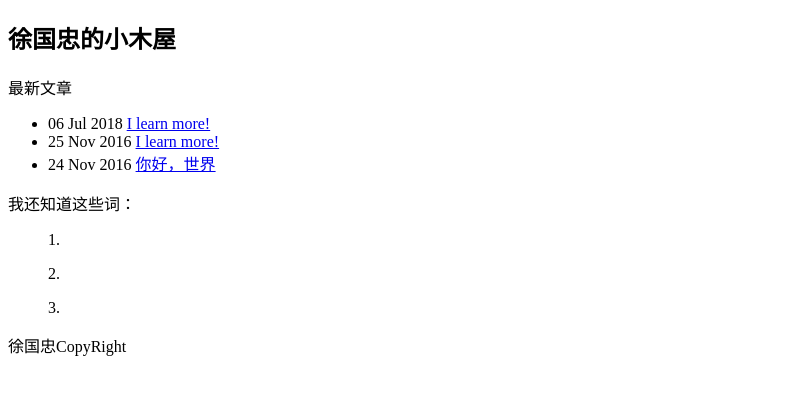
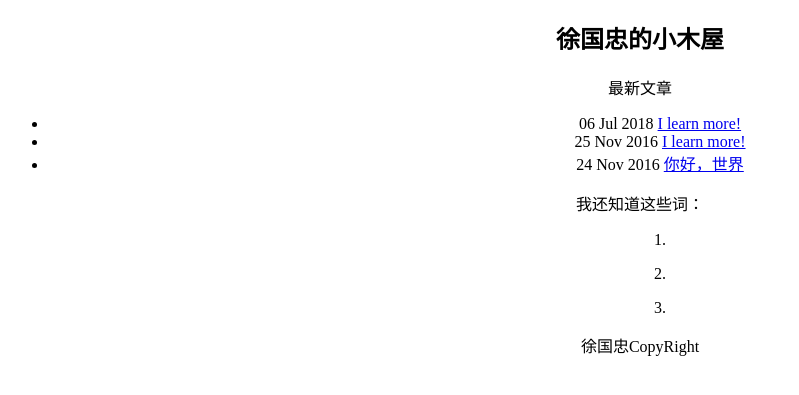
Before and after one commit to dirsky/blog, a Jekyll site: the page built from index.html, in a window 1280 px wide. Shown: the top 395 px of the page, without its empty margins (0-799 px from the left). Built offline with Jekyll 4.4.1, drawn with Linux system fonts in a browser that asks for light colours.

Commit message:
body{text-align:center}

```diff
--- a/_layouts/default.html
+++ b/_layouts/default.html
@@ -4,7 +4,7 @@
 <meta http-equiv="content-type" content="text/html; charset=utf-8" />
 <title>{{ page.title }}</title>
 <style>
-body{margin:20}
+body{text-align:center}
 </style>
 </head>
 <body>
```
